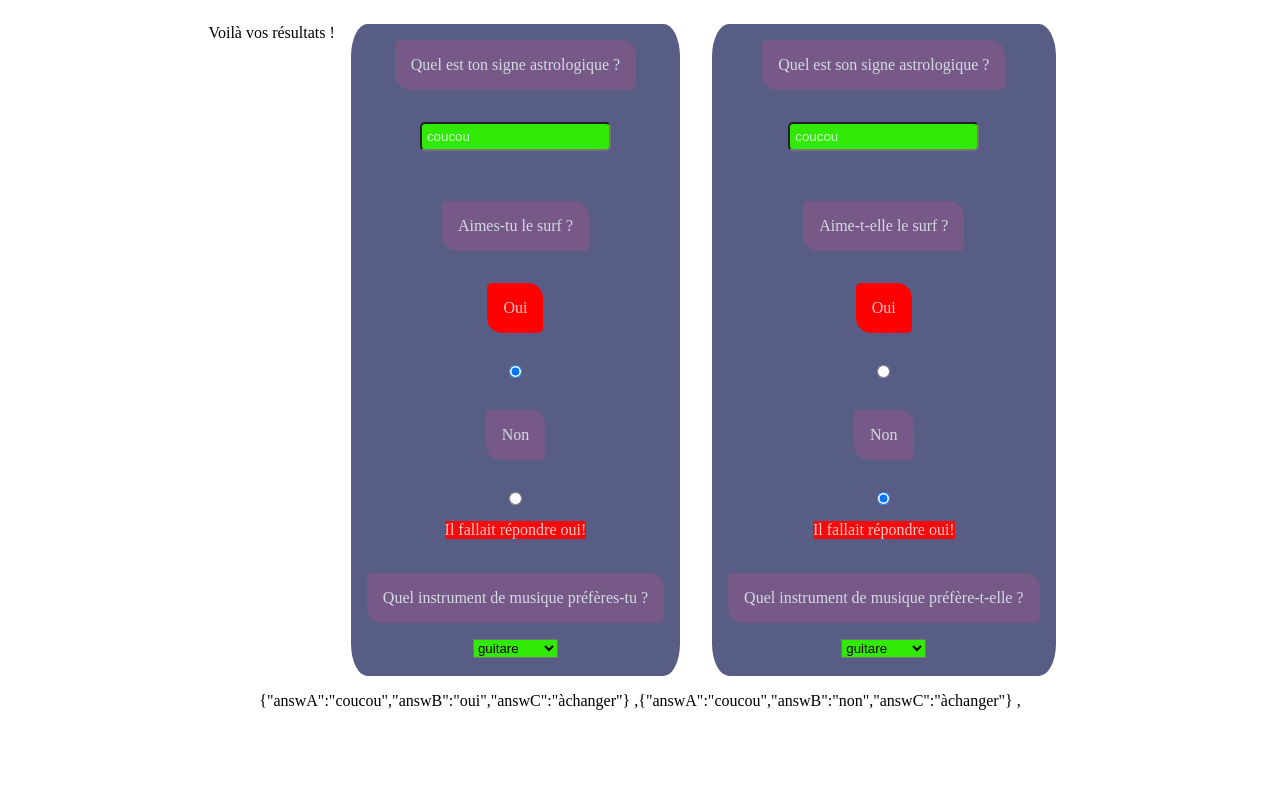
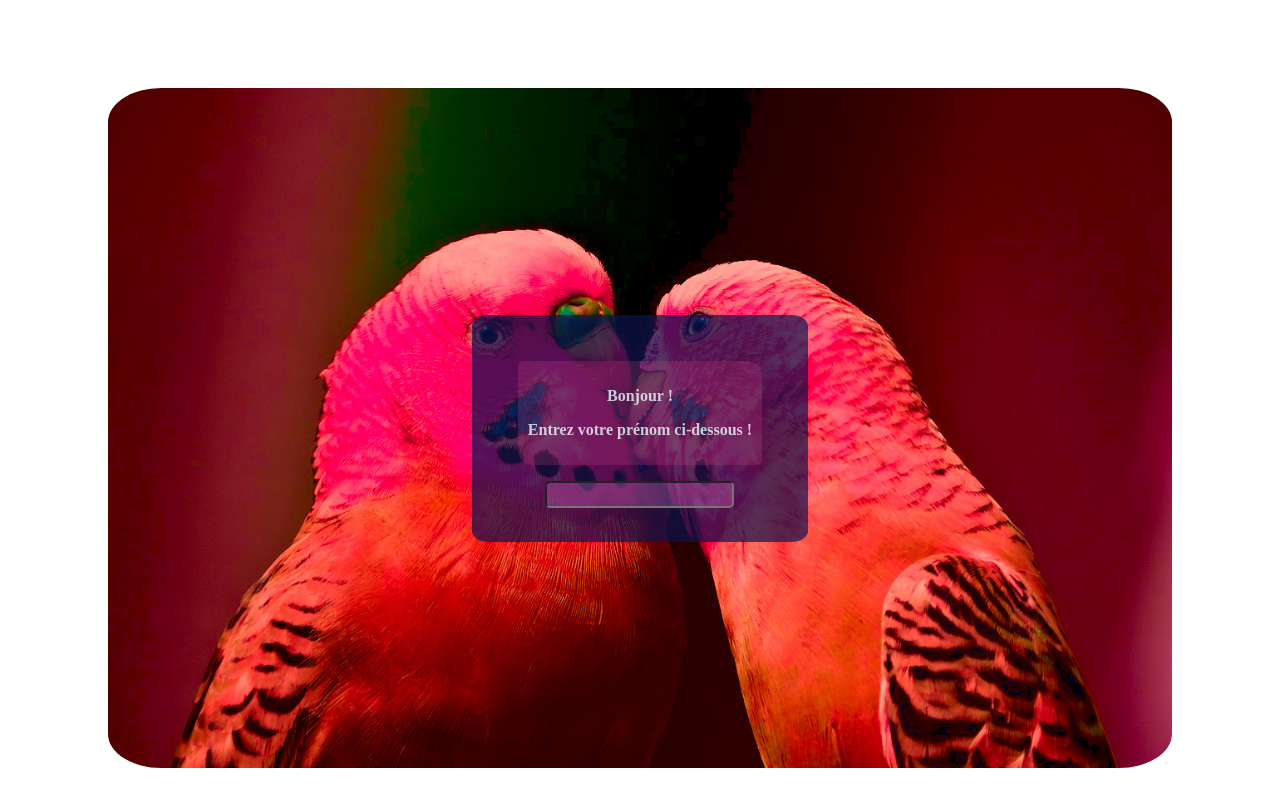
Before and after one commit to lorlor31/Zamours, a React (Vite) app: page / in a window 1280 px wide. Shown: the top 806 px of the page. Built offline with nearby package versions, Linux system fonts and the light colour scheme.

Commit message:
version qui fctne

```diff
--- a/src/App.jsx
+++ b/src/App.jsx
@@ -14,8 +14,8 @@ function App(){
 	const nameMemo =  localStorage.getItem("name")
 	const [name,setName]=useState('');
 	const [genre,setGenre]= useState("true")
-	let tabAnswers= {"answA":"coucou","answB":"oui","answC":"àchanger"}
-	let tabAnswers2= {"answA":"coucou","answB":"non","answC":"àchanger"}
+	let tabAnswers= {"answA":"coucou","answB":"","answC":"àchanger"}
+	let tabAnswers2= {"answA":"coucou","answB":"","answC":"àchanger"}
     const [answers,setAnswers]=useState(tabAnswers)
     const [answers2,setAnswers2]=useState(tabAnswers2)
 	const [question,setQuestion]=useState("questionF")
@@ -27,18 +27,16 @@ function App(){
 		"formFShowStatus" : false,
 		"formMShowStatus" : false,
 		"formM2ShowStatus" : false ,
-		"questionsSyntheseScore" : true
+		"questionsSyntheseScore" : false,
+		"scoreShowStatus" : false
 	}
 	const [showStatus,setShowStatus]=useState(tabShowStatus)
-
-
-	//console.log (tabAnswers.answB)
 	return (
 
 	<div className={styles.main}>
 	{/* à mettre entre accolades pour travailler que sur le questionnaire  */}
-	 {/* <Identification name={name} setName={setName} showStatus={showStatus} setShowStatus={setShowStatus} />
-	<Bonjour nameMemo={nameMemo} showStatus={showStatus} setShowStatus={setShowStatus}  />
+	<Identification name={name} setName={setName} showStatus={showStatus} setShowStatus={setShowStatus} />
+
 	<Genre genre={genre} setGenre={setGenre} showStatus={showStatus} setShowStatus={setShowStatus}/>
 	<FormF 	question="question" setQuestion={setQuestion}
 			nameMemo={nameMemo}
@@ -46,14 +44,14 @@ function App(){
 			showStatus={showStatus} setShowStatus={setShowStatus}/>
 	<FormM2 question="question2M" setQuestion={setQuestion}
 			answers2={answers2} setAnswers2={setAnswers2}
-			showStatus={showStatus} setShowStatus={setShowStatus}/>   */}
+			showStatus={showStatus} setShowStatus={setShowStatus}/>
 	<QuestionsSyntheseScore
 			question={question} setQuestion={setQuestion}
 			answers={answers} setAnswers={setAnswers}
 			answers2={answers2} setAnswers2={setAnswers2}
 			genre={genre}
 			showStatus={showStatus} setShowStatus={setShowStatus}/>
-	<Score answers={answers} answers2={answers2} showStatus={showStatus} setShowStatus={setShowStatus}/>
+
 	</div>
 
 	)
--- a/src/bonjour.jsx
+++ b/src/bonjour.jsx
@@ -8,11 +8,11 @@ export function Bonjour ({nameMemo, showStatus,setShowStatus}) {
     return (
         showStatus.bonjourShowStatus==false ? null :
         <>
-        <div className={styles.bonjour}>
-            <p>
-                <span> Bonjour {nameMemo} !</span>
-            </p>
-        </div>
+
+                <p className={styles.bonjour}> Bonjour <span>{nameMemo} </span> !</p>
+                <br/>
+
+
 
         </>
     )
--- a/src/genre.jsx
+++ b/src/genre.jsx
@@ -1,10 +1,11 @@
 import { useState } from 'react'
 import styles from './style.module.css'
+import {Bonjour} from "./bonjour"
 
 export function Genre ({genre,setGenre,showStatus,setShowStatus}) {
 
     const [isMale,setIsMale]=useState("")
-
+    const nameMemo =  localStorage.getItem("name")
     function genreSelect(event) {
         let nextGenre=event.target.value
         setGenre(nextGenre) ;
@@ -21,16 +22,23 @@ export function Genre ({genre,setGenre,showStatus,setShowStatus}) {
         setShowStatus(nextShowStatus)
     }
 
+    function handleSubmit(event) {
+        event.preventDefault() ;
+        genreSelect(event)
+    }
+
     return (
         showStatus.genreShowStatus==false ? null :
         <>
-        <p>
+
+        <form onSubmit={handleSubmit}>
+        <Bonjour nameMemo={nameMemo} showStatus={showStatus} setShowStatus={setShowStatus}  />
             Pour commencer, pourrais-tu me préciser si tu es :
         <label htmlFor="femme"> Une femme </label>
         <input type="radio" name="genre" id="femme" value="femme" checked={genre==="femme"} onChange={genreSelect}/>
         <label htmlFor="homme"> Un homme </label>
         <input type="radio" name="genre" id="homme" value="homme"checked={genre==="homme"}  onChange={genreSelect}/>
-        </p>
+        </form>
         </>
     )
 
--- a/src/questions.jsx
+++ b/src/questions.jsx
@@ -86,15 +86,8 @@ export let questionsC =
 
 export function Questions ({question,setQuestion, answers,setAnswers,answers2,setAnswers2,showStatus,setShowStatus } ) {
 
-    // Recuperation des reponses et Déclaration des states crrspdts aux réponses
 
-
-    // let answersDef=localStorage.getItem("answers")
-    // let answers2Def=localStorage.getItem("answers2")
-    // if (answersDef=="") {answersDef=tabAnswers }
-    // if (answers2Def=="") {answers2Def=tabAnswers }
-
-    let [reponseB,setReponseB]=useState() // variable pour memoriser le check de la reponse B
+    let [reponseB,setReponseB]=useState("") // variable pour memoriser le check de la reponse B
 
     function handleSubmit  (event) {
         event.preventDefault() ;
@@ -143,30 +136,37 @@ export function Questions ({question,setQuestion, answers,setAnswers,answers2,se
 
         //showStatus.questionsShowStatus==false ? null :
         <>
-        <form onSubmit={handleSubmit} className={styles.questions}>
+        <form onSubmit={handleSubmit} >
 
             <label htmlFor='questA'> {questionsA[x][question]}</label>
             <input type="text" id='questA' value={answA}
-            className={styles[reponseStyle]}//à rectifier mais comment
+            className={styles[reponseStyle]}
             onChange={(event)=>saveAnswers(event, "answA")}/>
-            <br/>
 
-            <label htmlFor='questB'> {questionsB[x][question]}</label>
-            <label htmlFor='questBChoix1'className={styles[reponseStyle]}> Oui </label>
-            <input type="radio" name='questB' id='questBChoix1' value="oui" checked={reponseB==="oui"}
-            onChange={(event)=>saveAnswers(event, "answB")}/>
-            <label htmlFor='questBChoix2'className={styles[reponseStyle]}> Non </label>
-            <input type="radio" name="questBChoix2" id="questBChoix2" value="non" checked={reponseB==="non"}
-            onChange={(event)=>saveAnswers(event, "answB")}/>
-            <br/>
+
+            <label htmlFor='questB' > {questionsB[x][question]}</label>
+                <div className={styles.reponsesChoixRadio}>
+                    <div className={styles.reponseChoixRadio}>
+                        <input type="radio" name='questB' id='questBChoix1' value="oui" checked={reponseB==="oui"}
+                    onChange={(event)=>saveAnswers(event, "answB")}/>
+                        <label htmlFor='questBChoix1'className={styles[reponseStyle]}> Oui </label>
+
+                    </div>
+
+                    <div className={styles.reponseChoixRadio}>
+                        <input type="radio" name="questBChoix2" id="questBChoix2" value="non" checked={reponseB==="non"}
+                    onChange={(event)=>saveAnswers(event, "answB")}/>
+                        <label htmlFor='questBChoix2'className={styles[reponseStyle]}> Non </label>
+                    </div>
+                </div>
 
             <label htmlFor='questC'>{questionsC[x][question]}</label>
             <select name="questCChoix1" id="questCChoix1" value={answC} className={styles[reponseStyle]}
             onChange={(event)=>saveAnswers(event, "answC")}>
             {questionsC[x].reponse.map((option)=> <option value={option} key={option}>{option} </option> )}
             </select>
-            <br/>
 
+<br/>
             <button onSubmit={handleSubmit}> Valider !</button>
 
         </form>
@@ -202,7 +202,6 @@ export function QuestionsRemplies ({question, reponseAAfficher, answers,answers2
         for (let reponse of reponsesStyles) {
             //console.log ("la reponse est", answers[reponse.nom])
             if (answers[reponse.nom]==answers2[reponse.nom]) {
-                console.log("vsd")
             reponse.reponseStyle="reponseBonne" ;
             reponse.reponseAttendue="reponseAttendueCachee"
             }
@@ -219,7 +218,6 @@ export function QuestionsRemplies ({question, reponseAAfficher, answers,answers2
     }
 
     calculReponsesStyles()
-    console.log("cc",answA.reponseStyle)
 
         return (
         <>
@@ -230,7 +228,7 @@ export function QuestionsRemplies ({question, reponseAAfficher, answers,answers2
             className={styles[reponsesStyles[0].reponseStyle]}
             readOnly/>
             <span className={styles[reponsesStyles[0].reponseAttendue]}> Il fallait répondre {answers.answA}! </span>
-            <br/>
+
 
             <label htmlFor='questB'> {questionsB[x][question]}</label>
             <label htmlFor='questBChoix1'
@@ -242,7 +240,7 @@ export function QuestionsRemplies ({question, reponseAAfficher, answers,answers2
             <input type="radio" name="questBChoix2" id="questBChoix2" value="non" checked={reponseAAfficher.answB==="non"}
             readOnly/>
             <span className={styles[reponsesStyles[1].reponseAttendue]}> Il fallait répondre {answers.answB}! </span>
-            <br/>
+
 
             <label htmlFor='questC'>{questionsC[x][question]}</label>
             <select name="questCChoix1" id="questCChoix1" value={reponseAAfficher.answC}
@@ -251,7 +249,7 @@ export function QuestionsRemplies ({question, reponseAAfficher, answers,answers2
             {questionsC[x].reponse.map((option)=> <option value={option} key={option}>{option} </option> )}
             </select>
             <span className={styles[reponsesStyles[2].reponseAttendue]}> Il fallait répondre {answers.answC}! </span>
-            <br/>
+
 
 
 
--- a/src/questionsSyntheseScore.jsx
+++ b/src/questionsSyntheseScore.jsx
@@ -1,16 +1,8 @@
 import { useState } from 'react'
 import styles from './style.module.css'
 import { Questions, QuestionsRemplies} from './questions'
+import {Score} from './score'
 
-// let questionsShowStatus={
-//     "identificationShowStatus" : true ,
-//     "bonjourShowStatus" : false ,
-//     "genreShowStatus" : false ,
-//     "formFShowStatus" : true,
-//     "formMShowStatus" : false,
-//     "formM2ShowStatus" : true ,
-//     "questionsSyntheseScore" : false
-// }
 
 export function QuestionsSyntheseScore({answers, answers2, genre ,showStatus,setShowStatus}) {
 
@@ -20,23 +12,16 @@ export function QuestionsSyntheseScore({answers, answers2, genre ,showStatus,set
         showStatus.questionsSyntheseScore==false ? null :
         <>
         <div className={styles.questionsSyntheseScore}>
-            <p> Voilà vos résultats !</p>
-            {/* <div></div> // faire un composant Score qui met une phrase différente selon le score */}
-            {/* <Questions question="question" showStatus={showStatus} setShowStatus={setShowStatus} answers={answers}/>
-            <div> <br/></div>
-            <Questions question="question2M"  showStatus={showStatus} setShowStatus={setShowStatus} />            */}
-            <QuestionsRemplies question="question" reponseAAfficher={answers} answers={answers} answers2={answers2}/>
-            <QuestionsRemplies question="question2M" reponseAAfficher={answers2} answers={answers} answers2={answers2} />
+            <header> Voilà vos résultats !</header>
+
+            <div className={styles.comparatifReponses}>
+                <QuestionsRemplies question="question" reponseAAfficher={answers} answers={answers} answers2={answers2}/>
+                <QuestionsRemplies question="question2M" reponseAAfficher={answers2} answers={answers} answers2={answers2} />
+            </div>
+
 
         </div>
-
-        <div>
-            {JSON.stringify(answers)} ,
-
-            {JSON.stringify(answers2)} ,
-        </div>
+        <Score answers={answers} answers2={answers2} showStatus={showStatus} setShowStatus={setShowStatus}/>
         </>
     )
 }
-
-// export let x =parseInt(Math.floor(Math.random()*10))
--- a/src/style.module.css
+++ b/src/style.module.css
@@ -2,7 +2,7 @@
     --colorMain : #0c134faf;
     --color2nd : #1d277d9c ;
     --color3rd : #5c469ca6 ;
-    --color4th : #D4ADFC ;
+    --color4th : #d5adfc00 ;
 }
 .main{
     display : flex ;
@@ -10,6 +10,21 @@
     justify-content: center;
     align-items: center;
 }
+
+form {
+    display : flex ;
+    flex-direction: column;
+    justify-content: center;
+    align-items: center;
+    text-align: center;
+    font-size: 1rem;
+    margin: 1rem;
+    padding:2rem;
+    background-color: var(--colorMain) ;
+    color: rgba(240, 255, 255, 0.775);
+    border-radius: 5%;
+}
+
 .identification {
     display : flex ;
     flex-direction: column;
@@ -22,59 +37,28 @@
     padding: 20px;
     margin: 10vh 10vw;
     color: var(--color4th) ;
-    font-size: xx-large;
+    font-size: 3rem;
     font-weight: bold;
     font-family: 'Times New Roman', Times, serif ;
     border-radius: 5%;
 }
 
 .bonjour {
-    display : flex ;
-    flex-direction: column;
-    justify-content: center;
-    align-items: center;
-    width: 80vw;
-    height: 20vh;
-    background-color: var(--colorMain) ;
-}
-.component {
-    display : flex ;
-    flex-direction: column;
-    justify-content: center;
-    align-items: center;
-    font-size: 2rem;
-    font-family: cursive;
-    /* background-color: rgb(0, 191, 216); */
-    background-color: var(--color2nd);
-    padding: 1rem;
-    width: 80vw;
-    height: 50vh;
-    margin: 1rem;
-
+    display : inline-block ;
 }
 
-.notDisplayed{
-    display: none;
+.bonjour span {
+    /* font-size: 2rem; */
+    font-weight: bold;
 }
 
 
-form {
-    display : flex ;
-    flex-direction: column;
-    justify-content: center;
-    align-items: center;
-    text-align: center;
-    /* background-color: rgba(25, 29, 147, 0.209); */
-    background-color: var(--colorMain) ;
-    color: rgba(240, 255, 255, 0.775);
-    border-radius: 5%;
-}
 input{
     background-color: var(--color3rd);
     background-color: rgba(227, 124, 205, 0.3);
     border-radius: 5px;
-    padding: 5px;
-    margin : 1rem ;
+    padding: 4px;
+    margin : 2px ;
     color: rgba(240, 255, 255, 0.804);
 }
 
@@ -82,23 +66,51 @@ label{
 
     background-color: rgba(242, 69, 138, 0.19);
     border-radius: 5px 15px;
-    padding: 1rem;
-    margin : 1rem ;
+    padding: 10px;
+    margin : 14px ;
 }
 
-.questions{
-    margin: 1rem ;
+.reponsesChoixRadio{
+    display: flex;
+    flex-direction: column;
+}
+.reponseChoixRadio{
+    display: flex;
+    flex-direction: row;
 }
 
+select{
+    color: white;
+    padding: 4px;
+    margin : 2px ;
+    border-radius: 5px;
+}
+
+button{
+    padding: 2px;
+    margin : 2px ;
+    width: 100px;
+    border-radius: 5px;
+}
 .questionsSyntheseScore {
+    display: flex;
+    flex-direction: column;
+    justify-content: space-between;
+
+}
+.questionsSyntheseScore header {
+  text-align: center;
+
+}
+
+.comparatifReponses{
     display: flex;
     flex-direction: row;
     justify-content: space-between;
 
 }
-
 .reponseNeutre {
-    background-color: rgb(67, 45, 79) ;
+    background-color: rgb(159, 106, 188) ;
 
 }
 
@@ -122,3 +134,16 @@ label{
     display :block ;
     background-color: rgb(249, 9, 9) ;
 }
+
+.score {
+    font-size :xx-large;
+    color: #000;
+    background-color: chocolate;
+
+}
+
+.commentaire {
+    font-size :xx-large;
+    color: #000;
+    background-color: rgb(231, 0, 227);
+}
```
Also changed, not shown: src/formF.jsx (+7 -4 lines), src/score.jsx (+20 -45 lines), 1 other file (tests, documents, lock files or other folders).
